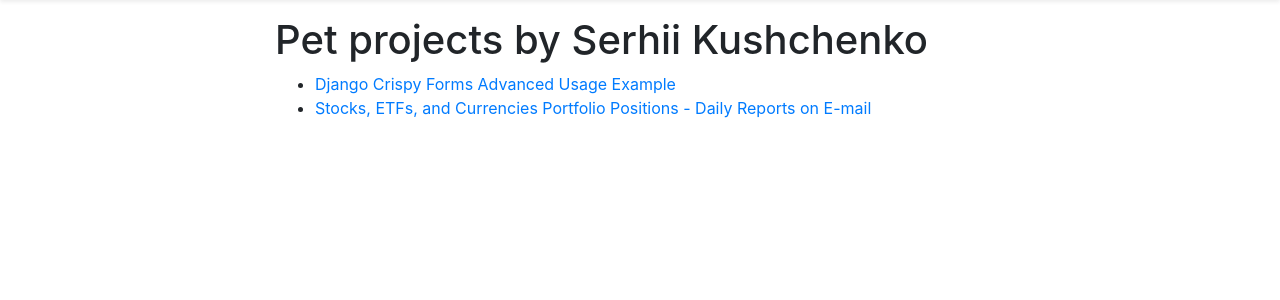
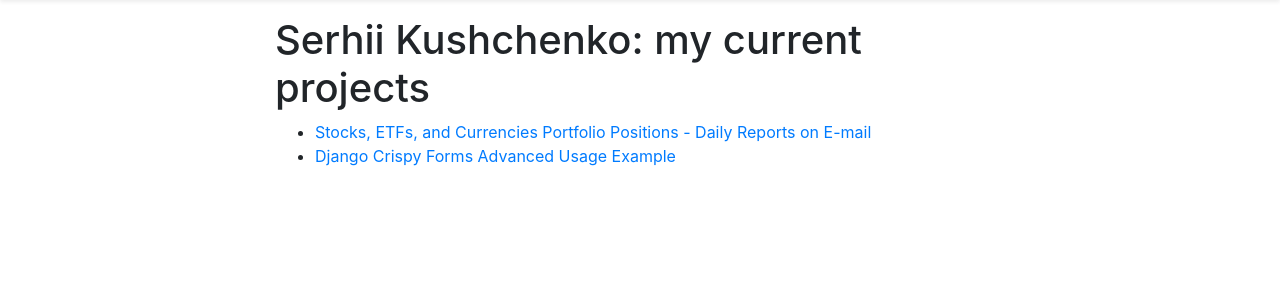
Before and after one commit to s-kust/ProjectsSharedHousing, a Django app: page / in a window 1280 px wide. Shown: the part 73-373 px from the top of the page. Run offline with Django 3.2, Linux system fonts and the light colour scheme; parts of the project's set-up code (start-up, migrations or seed data) failed here and were passed over; some libraries are stand-ins or nearby versions.

Commit message:
test commid - small change in template

```diff
--- a/app/templates/root_page.html
+++ b/app/templates/root_page.html
@@ -1,9 +1,9 @@
 {% extends '_base.html' %}
 
 {% block content %}
-<h1>Pet projects by Serhii Kushchenko</h1>
+<h1>Serhii Kushchenko: my current projects</h1>
 <ul>
+<li><a href="{% url 'portfolio_root' %}">Stocks, ETFs, and Currencies Portfolio Positions - Daily Reports on E-mail</a></li>
 <li><a href="{% url 'all_schemas' %}">Django Crispy Forms Advanced Usage Example</a></li>
-<li><a href="{% url 'portfolio_root' %}">Stocks, ETFs, and Currencies Portfolio Positions - Daily Reports on E-mail</a></li>
 </ul>
 {% endblock %}
```
